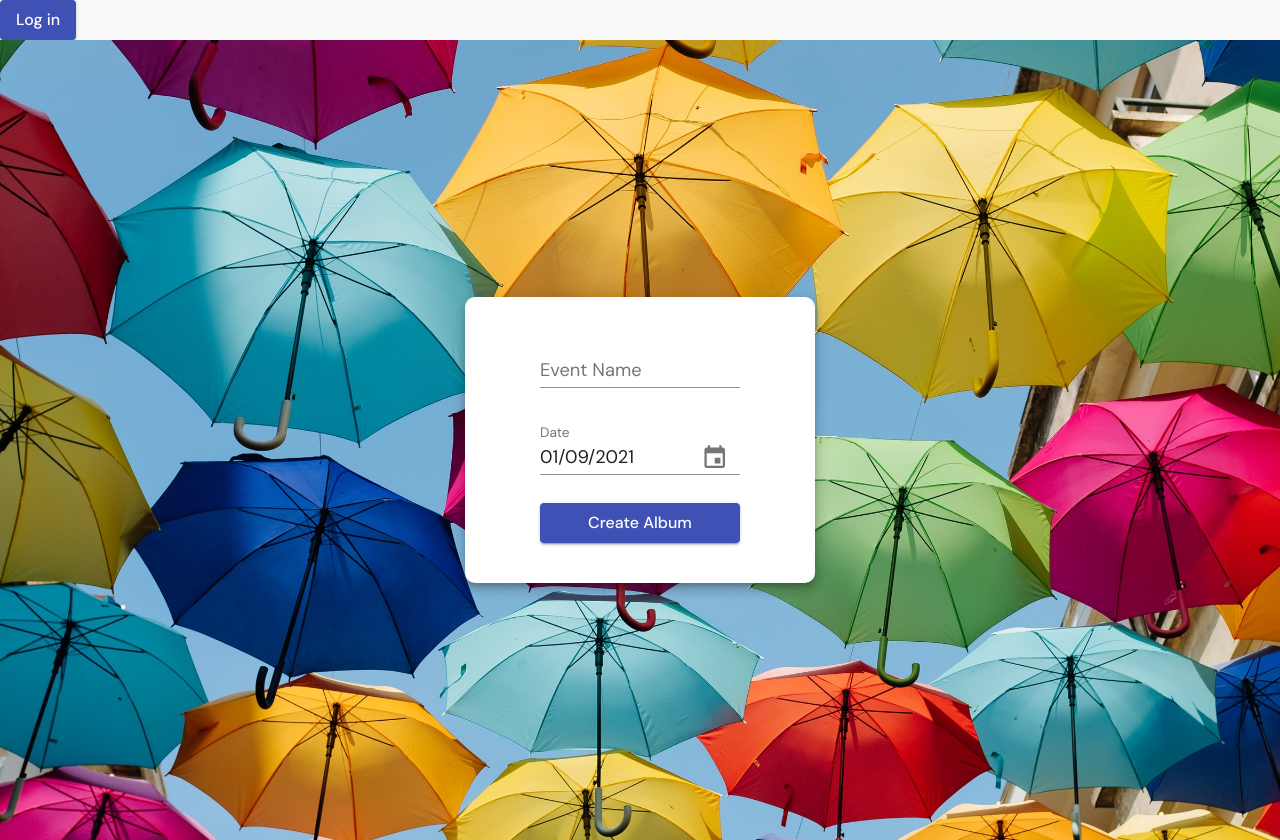
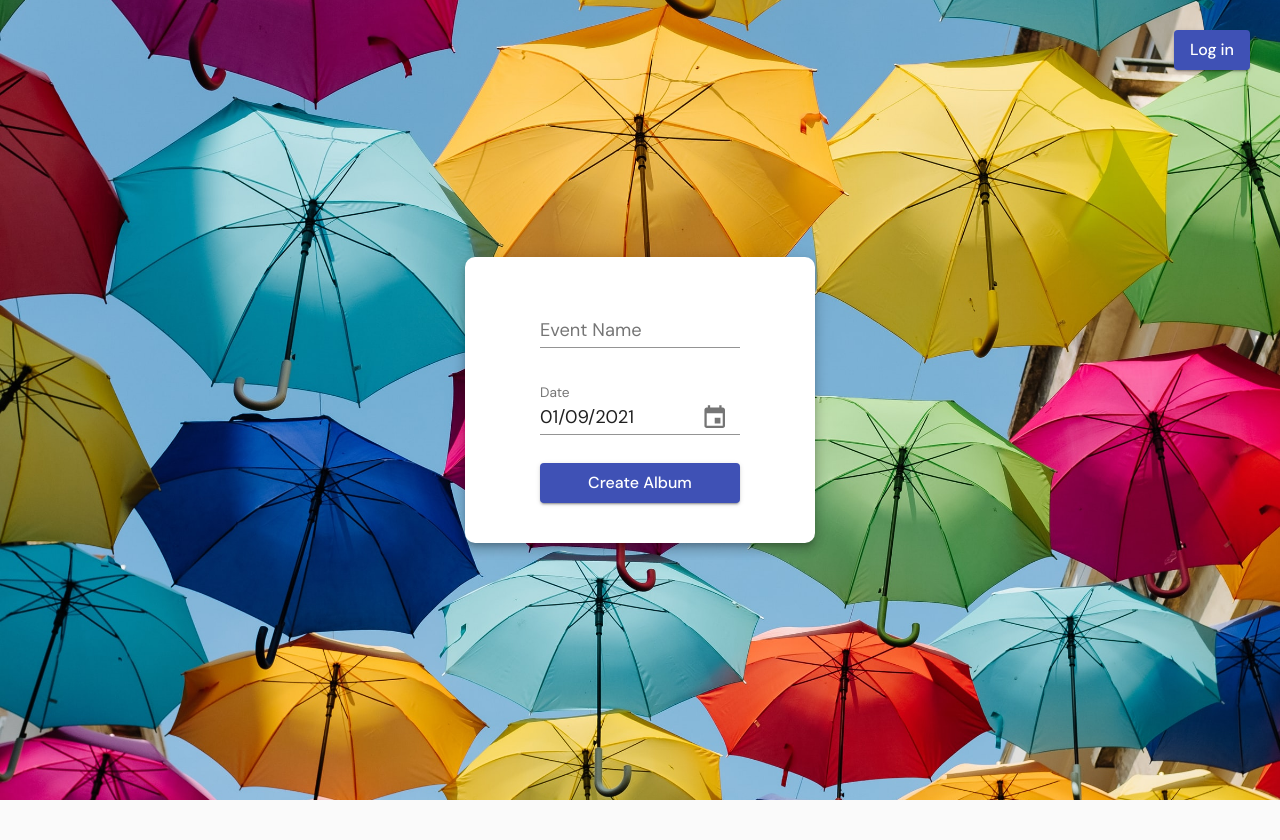
Before and after one commit to garethlau/pixelpush, a React (Create React App) app in the folder client/: page / in a window 1280 px wide. After the commit the page ends 800 px from the top, so only its background shows below. Built offline with nearby package versions, Linux system fonts and the light colour scheme; no server answers.

Commit message:
Fix ProfileCoin placement on home screen

```diff
--- a/client/src/_pages/Home.js
+++ b/client/src/_pages/Home.js
@@ -48,6 +48,12 @@ const useStyles = makeStyles((theme) => ({
     width: "100%",
     height: "100%",
     objectFit: "cover",
+  },
+  profileCoin: {
+    position: "absolute",
+    top: "30px",
+    right: "30px",
+    zIndex: 1,
   },
 }));
 
@@ -108,7 +114,9 @@ export default function Home() {
   return (
     <React.Fragment>
       <div className={classes.root}>
-        <ProfileCoin />
+        <div className={classes.profileCoin}>
+          <ProfileCoin />
+        </div>
         <img src={backgroundImg} className={classes.backgroundImg} />
         <div className={classes.parent}>
           <div className={classes.form}>
```
